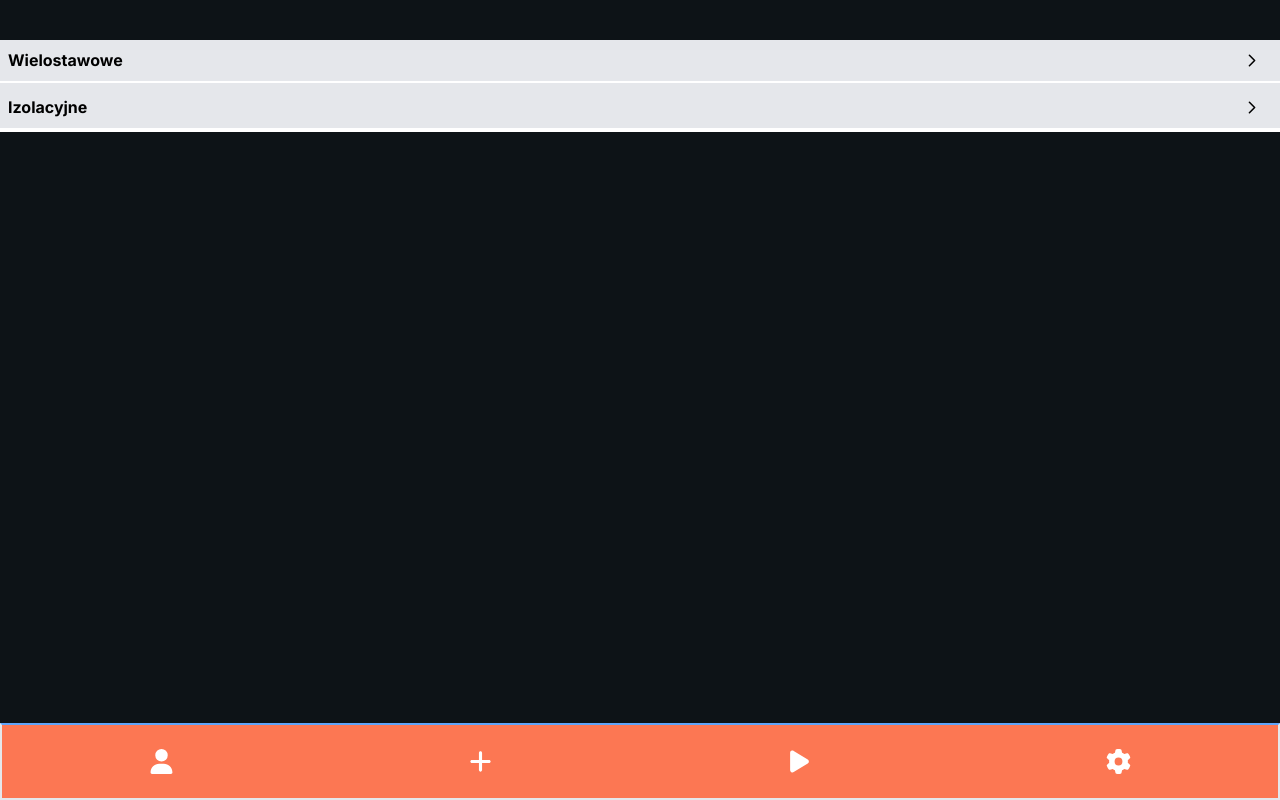
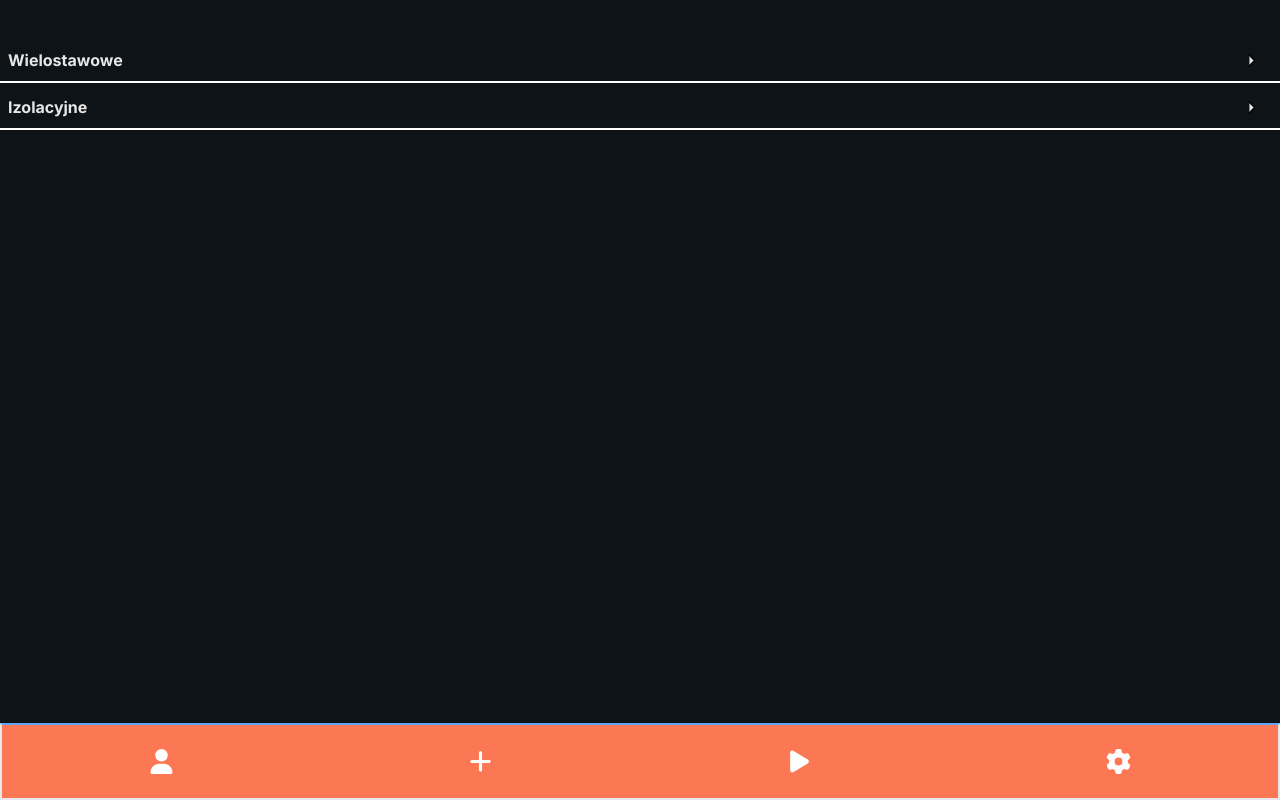
Before and after one commit to Noxein/Gym-Methods, a Next.js app: page /home/add-exercise in a window 1280 px wide. Built offline with nearby package versions, Linux system fonts and the light colour scheme.

Commit message:
changed exercises styles to mach ui and theme color

```diff
--- a/app/components/add-exercise/ListExercises.tsx
+++ b/app/components/add-exercise/ListExercises.tsx
@@ -1,23 +1,26 @@
 'use client'
+import { ThemeContext } from "@/app/context/ThemeContext"
 import { ExpandIcon } from "@/app/ui/icons/ExpandIcon"
 import Link from "next/link"
-import { useState } from "react"
+import { useContext, useState } from "react"
 
-export const ListExercises = ({item,objectName,currentLevel=0}:{item:any, objectName?:string,currentLevel?:number}) => {
+export const ListExercises = ({item,objectName,currentLevel=0,isLast=true}:{item:any, objectName?:string,currentLevel?:number,isLast?:boolean}) => {
     const[showChildren,setShowChildren] = useState(currentLevel===0)
-    console.log(currentLevel,showChildren)
     const mLeft = `ml-${currentLevel*2}`
-    const bgColor = `bg-gray-200 border-b-2 border-white`
+
+    const theme = useContext(ThemeContext)
+
 
     if(Array.isArray(item)){
+        const bgColor = `bg-${theme?.colorPallete.primary} ${isLast?null:'border-b-2 border-white'}`
         return (<div className={`flex flex-col ${bgColor} ${mLeft} font-semibold`}>
             <ExpandBtn text={objectName} isExpanded={showChildren}
                 onClick={()=>setShowChildren(!showChildren)}
-                className={`text-left ml-2 flex justify-between pr-4 py-2 text-black`}/>
+                className={`text-left ml-2 flex justify-between pr-4 py-2 text-[${theme?.colorPallete.accent}]`}/>
 
         {showChildren && <div className='flex flex-col gap-[2px] font-normal'>
                 {item.map((x,index)=>(
-                        <LinkToExercise text={x} mLeft={`ml-${(currentLevel+1)*2}`} bgColor={`bg-blue-${currentLevel+4+1}00`} key={x} isLast={index+1===item.length}/>
+                        <LinkToExercise text={x} mLeft={`ml-${(currentLevel+1)*2}`} key={x} isLast={index+1===item.length}/>
                     ))}
             </div>}
         </div>)
@@ -25,16 +28,16 @@ export const ListExercises = ({item,objectName,currentLevel=0}:{item:any, object
     }
 
     if(typeof item === 'object'){
-
+        const bgColor = `bg-${theme?.colorPallete.primary} ${objectName?'border-b-2 border-white':null}`
         return (<div className={`flex flex-col ${bgColor} gap-1 font-bold`}>
 
             <ExpandBtn text={objectName||''} isExpanded={showChildren}
                 onClick={()=>setShowChildren(!showChildren)}
-                className={`text-left ${mLeft}  text-black flex justify-between pr-4 py-2`}/>
+                className={`text-left ${mLeft}  text-[${theme?.colorPallete.accent}] flex justify-between pr-4 py-2`}/>
 
 
             {showChildren && Object.keys(item).map((key,index)=>(
-                 <ListExercises item={item[key]} objectName={Object.keys(item)[index]} key={key} currentLevel={currentLevel+1}/>
+                 <ListExercises item={item[key]} objectName={Object.keys(item)[index]} key={key} currentLevel={currentLevel+1} isLast={index+1===Object.keys(item).length}/>
             ))}
 
 
@@ -42,9 +45,10 @@ export const ListExercises = ({item,objectName,currentLevel=0}:{item:any, object
     }
 }
 
-const LinkToExercise = ({text,mLeft,bgColor,isLast}:{text: string,mLeft:string,bgColor:string,isLast:boolean}) => {
+const LinkToExercise = ({text,mLeft,isLast}:{text: string,mLeft:string,isLast:boolean}) => {
+    const theme = useContext(ThemeContext)
     return(
-        <Link href={`/home/add-exercise/${text.trim()}`} className={`text-left ${mLeft} bg-gray-200 py-1 pl-2 text-black ${!isLast?'border-b-2 border-white':null}`}>
+        <Link href={`/home/add-exercise/${text.trim()}`} className={`text-left ${mLeft} py-1 pl-2 text-[${theme?.colorPallete.accent}] ${!isLast?'border-b-2 border-white':null}`}>
             {text}
         </Link>
 )
@@ -56,12 +60,13 @@ type ExpandBtn = {
 } & React.DetailedHTMLProps<React.ButtonHTMLAttributes<HTMLButtonElement>, HTMLButtonElement>
 
 const ExpandBtn = ({text,isExpanded,...rest}:ExpandBtn) => {
+    const theme = useContext(ThemeContext)
 
     return (
         text && <button {...rest}>
             <span>{text}</span>
 
-            <ExpandIcon expanded={isExpanded}/>
+            <ExpandIcon expanded={isExpanded} themeColor={theme?.colorPallete.accent}/>
 
         </button>
     )
--- a/app/ui/icons/ExpandIcon.tsx
+++ b/app/ui/icons/ExpandIcon.tsx
@@ -2,12 +2,11 @@ const iconWidth = 25
 const iconHeight = 25
 const iconFill = '#fff'
 
-export const ExpandIcon = ({expanded}:{expanded: boolean}) => {
-    const fill = '#fff'
+export const ExpandIcon = ({expanded,themeColor = '#E7E7E7'}:{expanded: boolean,themeColor?:string}) => {
     return(
         !expanded?
-<svg viewBox="0 0 24 24" fill="none" xmlns="http://www.w3.org/2000/svg" width={iconWidth} height={iconHeight}><g id="SVGRepo_bgCarrier"></g><g id="SVGRepo_tracerCarrier" strokeLinecap="round" stroke-linejoin="round"></g><g id="SVGRepo_iconCarrier"> <path d="M10 7L15 12L10 17" stroke="#000000" stroke-width="1.5" strokeLinecap="round" stroke-linejoin="round"></path> </g></svg>:
-        <svg viewBox="0 0 24 24" fill="none" xmlns="http://www.w3.org/2000/svg" width={iconWidth} height={iconHeight} transform="rotate(90)"><g id="SVGRepo_bgCarrier"></g><g id="SVGRepo_tracerCarrier" strokeLinecap="round" stroke-linejoin="round"></g><g id="SVGRepo_iconCarrier"> <path d="M10 7L15 12L10 17" stroke="#000000" stroke-width="1.5" strokeLinecap="round" stroke-linejoin="round"></path> </g></svg>
+<svg viewBox="0 0 24 24" fill={themeColor} xmlns="http://www.w3.org/2000/svg" width={iconWidth} height={iconHeight}><g id="SVGRepo_bgCarrier"></g><g id="SVGRepo_tracerCarrier" strokeLinecap="round" stroke-linejoin="round"></g><g id="SVGRepo_iconCarrier"> <path d="M10 7L15 12L10 17" stroke="#000000" stroke-width="1.5" strokeLinecap="round" stroke-linejoin="round"></path> </g></svg>:
+        <svg color={themeColor} viewBox="0 0 24 24" fill={themeColor} xmlns="http://www.w3.org/2000/svg" width={iconWidth} height={iconHeight} transform="rotate(90)"><g id="SVGRepo_bgCarrier"></g><g id="SVGRepo_tracerCarrier" strokeLinecap="round" stroke-linejoin="round"></g><g id="SVGRepo_iconCarrier"> <path d="M10 7L15 12L10 17" stroke="#000000" stroke-width="1.5" strokeLinecap="round" stroke-linejoin="round"></path> </g></svg>
     )
 }
 
```
